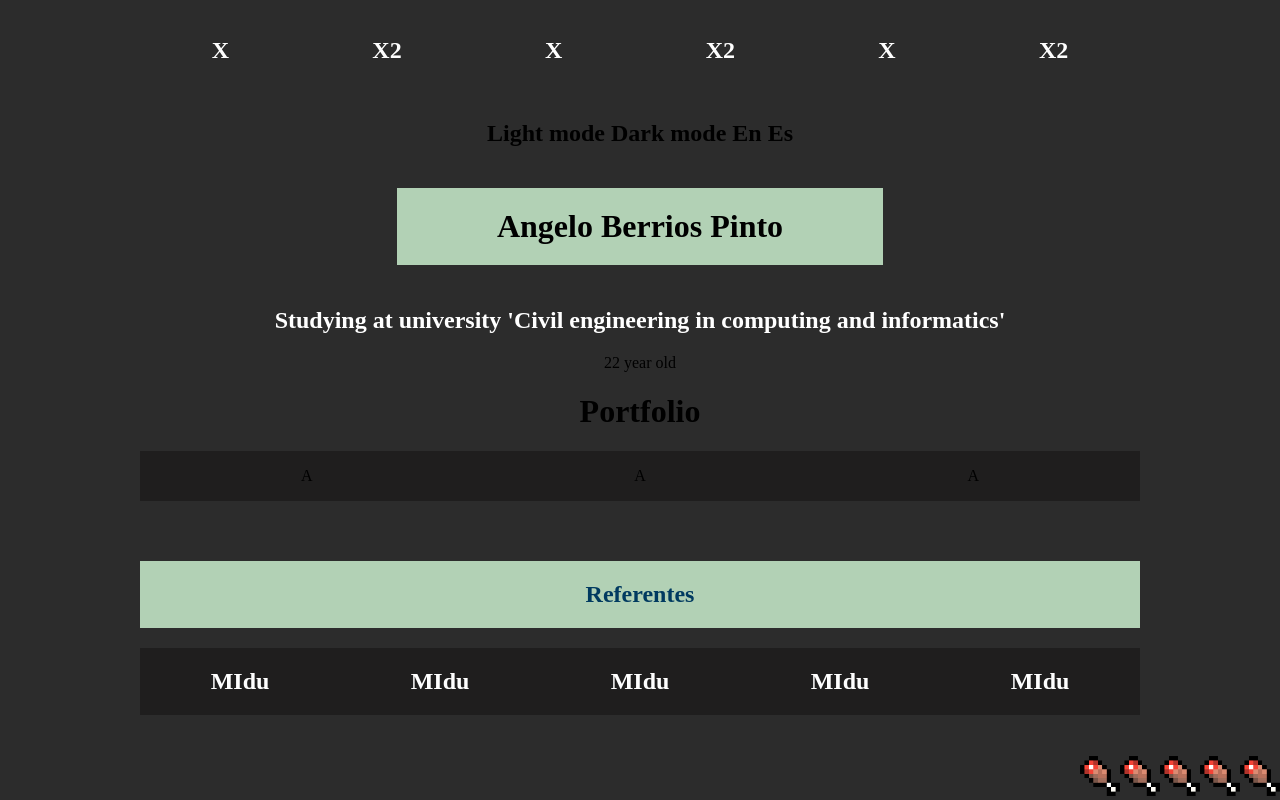
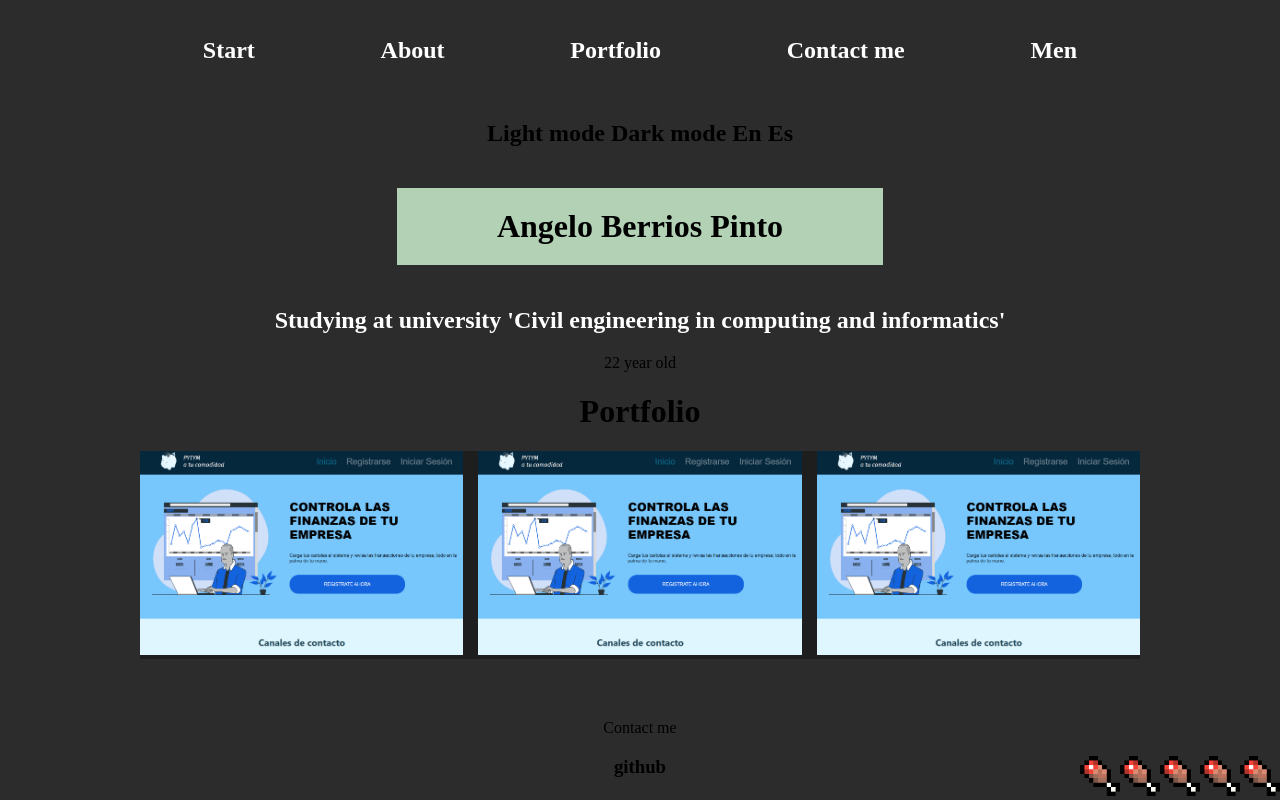
Before and after one commit to Dbaljeet/AngeloWebsite, a React (Vite) app in the folder AngeloWebsite/: page / in a window 1280 px wide. Shown: the top 800 px of the page. Built offline with nearby package versions, Linux system fonts and the light colour scheme.

Commit message:
Add context scroll

```diff
--- a/AngeloWebsite/src/App.jsx
+++ b/AngeloWebsite/src/App.jsx
@@ -5,6 +5,7 @@ import Navbar from './components/Navbar';
 import HungerBar from '../src/components/hungerBar'
 import Options from './components/Options';
 import { ThemeProvider } from './Context/ThemeContext';
+import {ScrollYProvider} from './Context/ScrollYContext'
 /*
 import reactLogo from './assets/react.svg'
 <img width="60px" src="/vite.svg" className="logo" alt="Vite logo" />
@@ -16,11 +17,13 @@ function App() {
   return (
     <Router>
       <ThemeProvider>
+        <ScrollYProvider>
         <Navbar/>
         <Options/>
         <Routes>
           <Route path='/' exact element={<Home/>}/>
         </Routes>
+        </ScrollYProvider>
       </ThemeProvider>
       <HungerBar/>
     </Router>
--- /dev/null
+++ b/AngeloWebsite/src/Context/ScrollYContext.jsx
@@ -0,0 +1,23 @@
+import { createContext, useState } from "react";
+const ScrollYContext = createContext()
+
+
+
+const ScrollYProvider = ({children}) =>{
+    const [ posy, setPosy] = useState(window.scrollY)
+
+    const Setpos = () =>{
+        window.addEventListener('scroll', Screen)
+        return () =>{
+            window.removeEventListener('scroll', Screen)
+        }
+    }
+
+    const data = {posy, Setpos}
+
+    return(
+        <ScrollYContext.Provider value={data}>{children}</ScrollYContext.Provider>
+    )
+}
+export {ScrollYProvider}
+export default ScrollYContext
--- /dev/null
+++ b/AngeloWebsite/src/components/Contact/index.jsx
@@ -0,0 +1,12 @@
+import React from "react";
+const Contact = () =>{
+    return(
+        <>
+            Contact me
+            <h3>github</h3>
+            <h3>correo</h3>
+            <h3>twitter</h3>
+        </>
+    )
+}
+export default Contact
--- a/AngeloWebsite/src/components/Containers/index.jsx
+++ b/AngeloWebsite/src/components/Containers/index.jsx
@@ -4,12 +4,15 @@ import styled from "styled-components";
 
 export const Background = styled.section `
   background-color:#1f1e1e;
-  display:grid;
-  grid-template-columns: repeat(3, 1fr);
-  grid-template-rows: 1fr;
-  grid-column-gap: 0px;
-  grid-row-gap: 0px;
-  margin-bottom:60PX;
+  @media screen and (min-width: 622px){
+    display:grid;
+    grid-template-columns: repeat(3, 2fr);
+    grid-template-rows: 2fr;
+    grid-column-gap: 15px;
+    grid-row-gap: 0px;
+    margin-bottom:60PX;
+  }
+
 `
 
 export const ContainRef = styled.section`
@@ -21,3 +24,17 @@ export const ContainRef = styled.section`
   grid-column-gap: 0px;
   grid-row-gap: 0px;
 `
+
+export const ContentRef = styled.div`
+  min-height: 200px;
+  min-width: 100px;
+  width:100%;
+  height:auto;
+`
+
+export const ContentPortfolio = styled.div`
+  min-height: 200px;
+  min-width: 100px;
+  width:100%;
+  height:auto;
+`
--- a/AngeloWebsite/src/components/Navbar/index.jsx
+++ b/AngeloWebsite/src/components/Navbar/index.jsx
@@ -1,6 +1,8 @@
-import React from "react";
+import React, {useState} from "react";
 import styled from "styled-components";
 const Nav = styled.nav`
+    position:sticky;
+    top:0;
     height:100px;
     width:100%;
     min-width:200px;
@@ -11,17 +13,24 @@ const Nav = styled.nav`
     flex-wrap:wrap;
     align-items:center;
     justify-content:space-around;
+    &&.active{
+        background-color:#3c3c3c;
+    }
 `
+import ScrollYContext from '../../Context/ScrollYContext'
+
 const Navbar = () =>{
+
+
+
     return(
         <>
             <Nav>
-                <h2>X</h2>
-                <h2>X2</h2>
-                <h2>X</h2>
-                <h2>X2</h2>
-                <h2>X</h2>
-                <h2>X2</h2>
+                <h2>Start</h2>
+                <h2>About</h2>
+                <h2>Portfolio</h2>
+                <h2>Contact me</h2>
+                <h2>Men</h2>
             </Nav>
         </>
     )
--- a/AngeloWebsite/src/components/Portfolio/Portfolio.jsx
+++ b/AngeloWebsite/src/components/Portfolio/Portfolio.jsx
@@ -1,13 +1,21 @@
 import React from "react";
-import { Background } from "../Containers";
+import PYTYM from '../../assets/PYTYM.png'
+import { IMG } from "./styles";
+import { Background , ContentPortfolio} from "../Containers";
 const Portfolio = () =>{
     return(
         <>
             <h1>Portfolio</h1>
             <Background>
-                <p>A</p>
-                <p>A</p>
-                <p>A</p>
+                <ContentPortfolio>
+                        <IMG src={PYTYM} alt="PYTYM project" />
+                </ContentPortfolio>
+                <ContentPortfolio>
+                        <IMG src={PYTYM} alt="PYTYM project" />
+                </ContentPortfolio>
+                <ContentPortfolio>
+                        <IMG src={PYTYM} alt="PYTYM project" />
+                </ContentPortfolio>
             </Background>
 
         </>
--- /dev/null
+++ b/AngeloWebsite/src/components/Portfolio/styles.jsx
@@ -0,0 +1,6 @@
+import styled from "styled-components";
+
+export const IMG = styled.img`
+    object-fit:contain;
+    max-width:100%;
+`
--- a/AngeloWebsite/src/components/Referentes/index.jsx
+++ b/AngeloWebsite/src/components/Referentes/index.jsx
@@ -1,12 +1,17 @@
 import React from "react";
 import { SecondaryTitle } from "../Titles";
 import { ContainRef } from "../Containers";
+import {IMG} from '../Referentes/styles'
 const Referentes = () =>{
     return(
         <>
         <SecondaryTitle colorRef="#003a60">Referentes</SecondaryTitle>
         <ContainRef>
-            <h2>MIdu</h2>
+            <div>
+                <h2>MIdu</h2>
+                <IMG src="https://avatars.githubusercontent.com/u/1561955?v=4"/>
+            </div>
+
             <h2>MIdu</h2>
             <h2>MIdu</h2>
             <h2>MIdu</h2>
--- /dev/null
+++ b/AngeloWebsite/src/components/Referentes/styles.jsx
@@ -0,0 +1,7 @@
+import styled from "styled-components";
+export const Referentes = styled.div`
+    max-width:100%;
+`
+export const IMG = styled.img`
+    max-width:100%;
+`
--- a/AngeloWebsite/src/pages/Home.jsx
+++ b/AngeloWebsite/src/pages/Home.jsx
@@ -3,12 +3,14 @@ import {PrincipalTitle} from '../components/Titles'
 import Portfolio from "../components/Portfolio/Portfolio";
 import About from "../components/About";
 import Referentes from "../components/Referentes";
+import Contact from "../components/Contact";
 const Home = () =>{
     return (
         <>
             <PrincipalTitle>Angelo Berrios Pinto</PrincipalTitle>
             <About></About>
             <Portfolio></Portfolio>
+            <Contact></Contact>
             <Referentes></Referentes>
             <br></br><br></br><br></br><br></br><br></br><br></br>
             <br></br><br></br><br></br><br></br><br></br><br></br>
```
Also changed, not shown: AngeloWebsite/src/assets/PYTYM.png (added).
